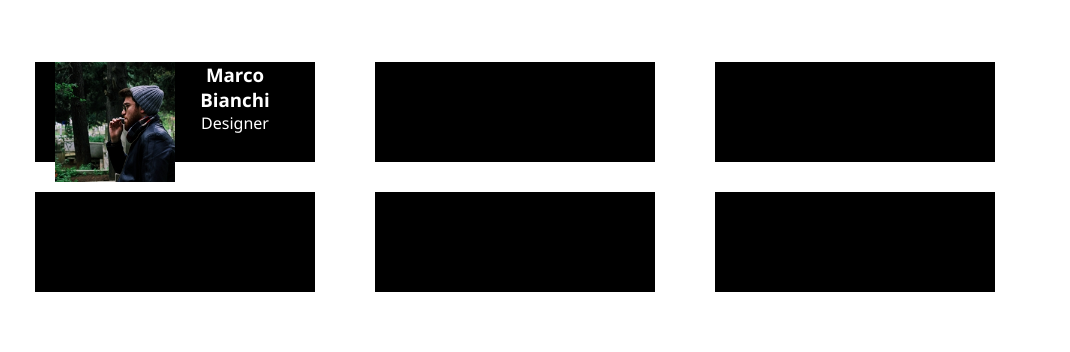
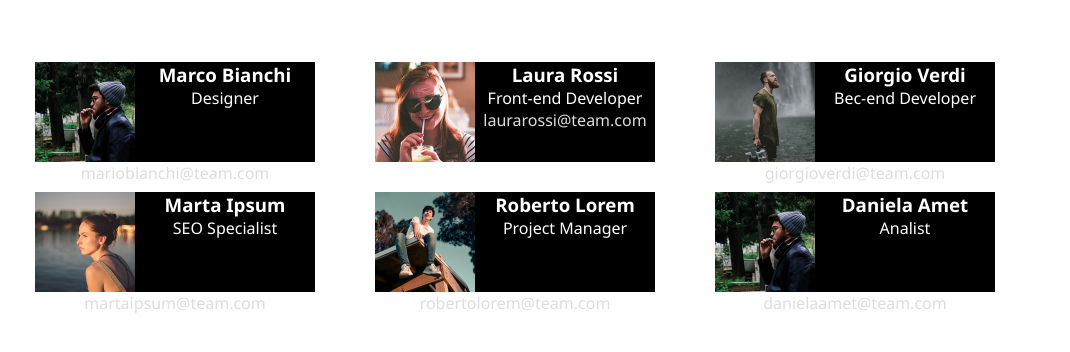
Before and after one commit to Catiflam/html-css-float-cards, a plain HTML site: page index.html in a window 1280 px wide. Shown: the part 140-492 px from the top of the page, without its empty margins (105-1175 px from the left). Drawn offline with Linux system fonts and the light colour scheme.

Commit message:
add photo

```diff
--- a/css/system.css
+++ b/css/system.css
@@ -29,10 +29,13 @@ body {
   width: 280px;
   height: 100px;
   float: left;
-  padding: 0 20px;
   margin: 15px 30px;
   background-color: black;
   color: white;
+}
+.slot img {
+  max-width: 100px;
+  float: left;
 }
 
 .clearfix::after {
@@ -40,3 +43,7 @@ body {
   display: block;
   clear: both;
 }
+a {
+  text-decoration: none;
+  color: #ddd;
+}
--- a/index.html
+++ b/index.html
@@ -19,15 +19,41 @@
 
     <main class="container clearfix">
       <div class="slot">
-        <img src="./assets/img/male1.png" alt="" />
+        <img src="./assets/img/male1.png" alt="img1" />
         <h3>Marco Bianchi</h3>
         <p>Designer</p>
+        <a href="#">mariobianchi@team.com</a>
       </div>
-      <div class="slot"></div>
-      <div class="slot"></div>
-      <div class="slot"></div>
-      <div class="slot"></div>
-      <div class="slot"></div>
+      <div class="slot">
+        <img src="./assets/img/female1.png" alt="img2" />
+        <h3>Laura Rossi</h3>
+        <p>Front-end Developer</p>
+        <a href="#">laurarossi@team.com</a>
+      </div>
+      <div class="slot">
+        <img src="./assets/img/male2.png" alt="img3" />
+        <h3>Giorgio Verdi</h3>
+        <p>Bec-end Developer</p>
+        <a href="#">giorgioverdi@team.com</a>
+      </div>
+      <div class="slot">
+        <img src="./assets/img/female2.png" alt="img4" />
+        <h3>Marta Ipsum</h3>
+        <p>SEO Specialist</p>
+        <a href="#">martaipsum@team.com</a>
+      </div>
+      <div class="slot">
+        <img src="./assets/img/male3.png" alt="" />
+        <h3>Roberto Lorem</h3>
+        <p>Project Manager</p>
+        <a href="#">robertolorem@team.com</a>
+      </div>
+      <div class="slot">
+        <img src="./assets/img/male1.png" alt="" />
+        <h3>Daniela Amet</h3>
+        <p>Analist</p>
+        <a href="#">danielaamet@team.com</a>
+      </div>
     </main>
   </body>
 </html>
```
